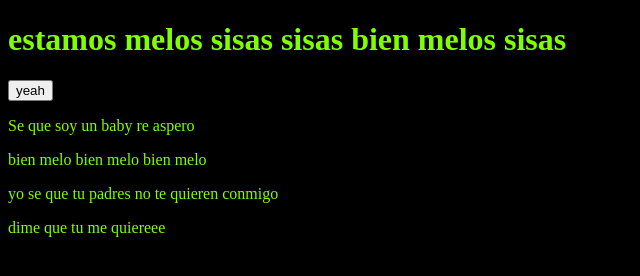
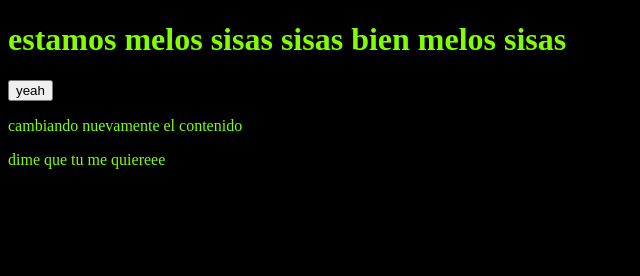
Before and after one commit to gitdexterhub/preworkProject, a plain HTML site: page index.html in a window 1280 px wide. Shown: the whole page, without its empty margins (0-640 px from the left). Drawn offline with Linux system fonts and the light colour scheme.

Commit message:
hice actualizaciones

```diff
--- a/index.html
+++ b/index.html
@@ -16,9 +16,8 @@
 <body>
     <h1> estamos melos sisas sisas bien melos sisas</h1>
     <p> <input type="button" value="yeah" id="botm"></p>
-    <p> Se que soy un baby re aspero</p>
-    <p>bien melo bien melo bien melo</p>
-    <p>yo se que tu padres no te quieren conmigo</p>
+
+    <p>cambiando nuevamente el contenido</p>
     <p>dime que tu me quiereee</p>
 
 </body>
```
